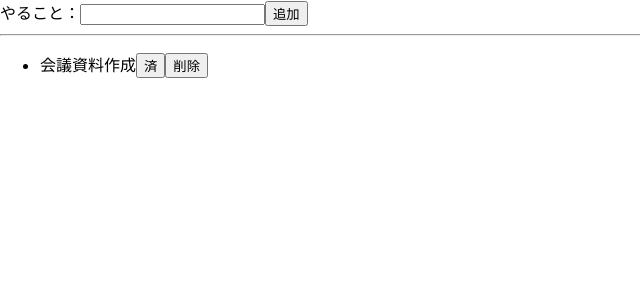
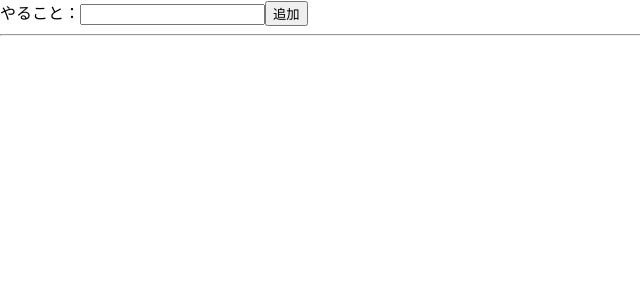
Before and after one commit to umedanaoyuki/recoil-study, a React (Create React App) app: page / in a window 1280 px wide. Shown: the top 300 px of the page, without its empty margins (0-640 px from the left). Built offline with nearby package versions, Linux system fonts and the light colour scheme.

Commit message:
familyを用いた状態管理の方法に書き換え

```diff
--- a/src/App.js
+++ b/src/App.js
@@ -2,13 +2,15 @@ import './App.css';
 import {useRecoilState, useRecoilValue} from "recoil";
 import {todoLastIdSelector, todosAtom} from "./store/atom";
 import {useState} from "react";
+import {idsAtom, todoListSelector} from "./store/atomUp";
+import {type} from "@testing-library/user-event/dist/type";
 
 
 function App() {
 
     const [title, setTitle] = useState('');
-    const [todo, setTodo] = useRecoilState(todosAtom);
-    const maxId = useRecoilValue(todoLastIdSelector);
+    const [todo, setTodo] = useRecoilState(todoListSelector);
+    const [ids, setIds] = useRecoilState(idsAtom);
 
     const handleChangeTitle = e => {
         setTitle(e.target.value);
@@ -16,33 +18,33 @@ function App() {
 
     // 新しいTODOを追加
     const handleClick = () => {
-        setTodo([...todo,{
-            id: maxId +1,
-            title,
-            created: new Date(),
-            isDone: false
-        }
-        ]);
+
+        const newId = Math.max(...(ids.length ? ids : [0])) + 1;
+        setTodo({
+            type: 'add',
+            newItem: {
+                id: newId,
+                title,
+                isDone: false
+            }
+        });
     };
 
         // ステータスを済にする
         const handleDone = e => {
-            setTodo(todo.map(item => {
-                if (item.id === Number(e.target.dataset.id)){
-                    return {
-                        ...item,
-                        isDone: true
-                    };
-                } else {
-                    return item;
-                }
-            }));
+            setTodo({
+                type: 'done',
+                id: Number(e.target.dataset.id)
+            });
         };
 
         // 削除
         const handleRemove = e => {
-            setTodo(todo.filter(item => item.id !== Number(e.target.dataset.id)))
-        }
+            setTodo({
+                    type: 'remove',
+                    id: Number(e.target.dataset.id)
+            });
+        };
 
         // TODOリストの表示
     return (
```
